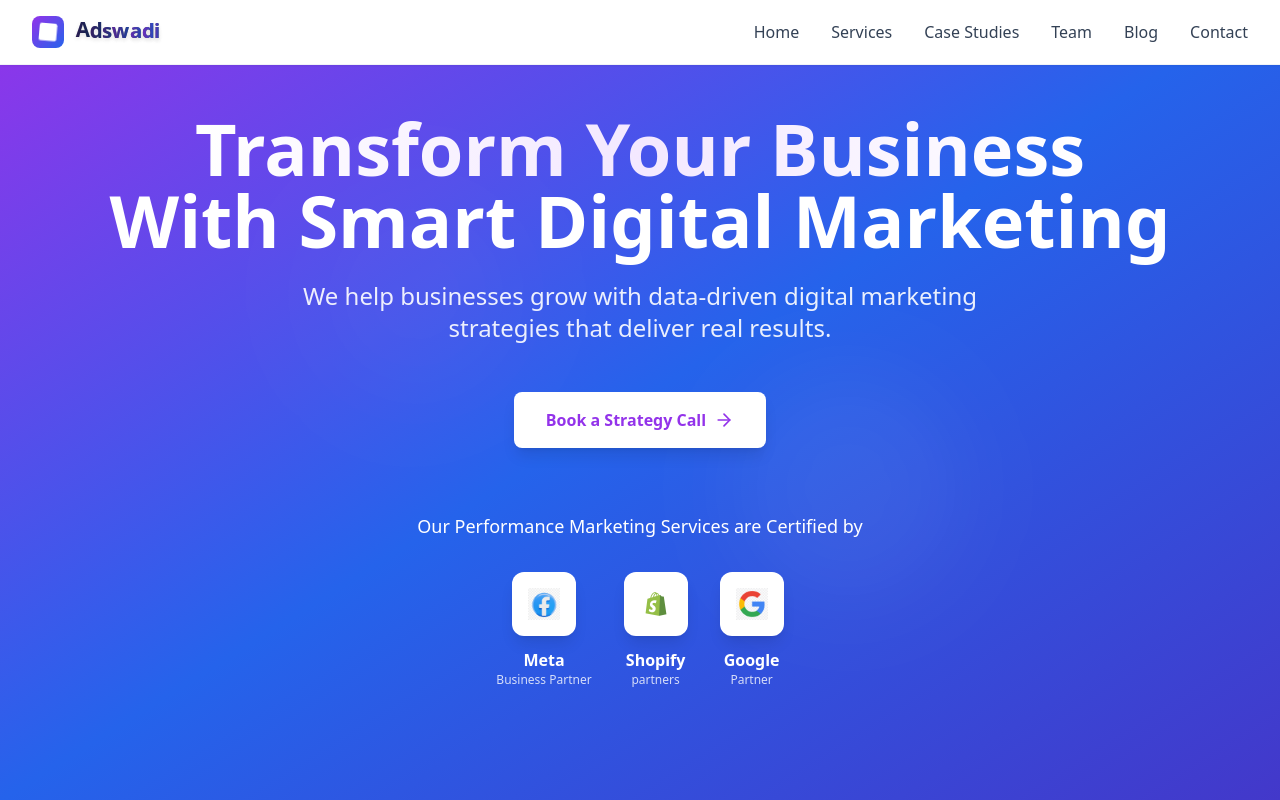
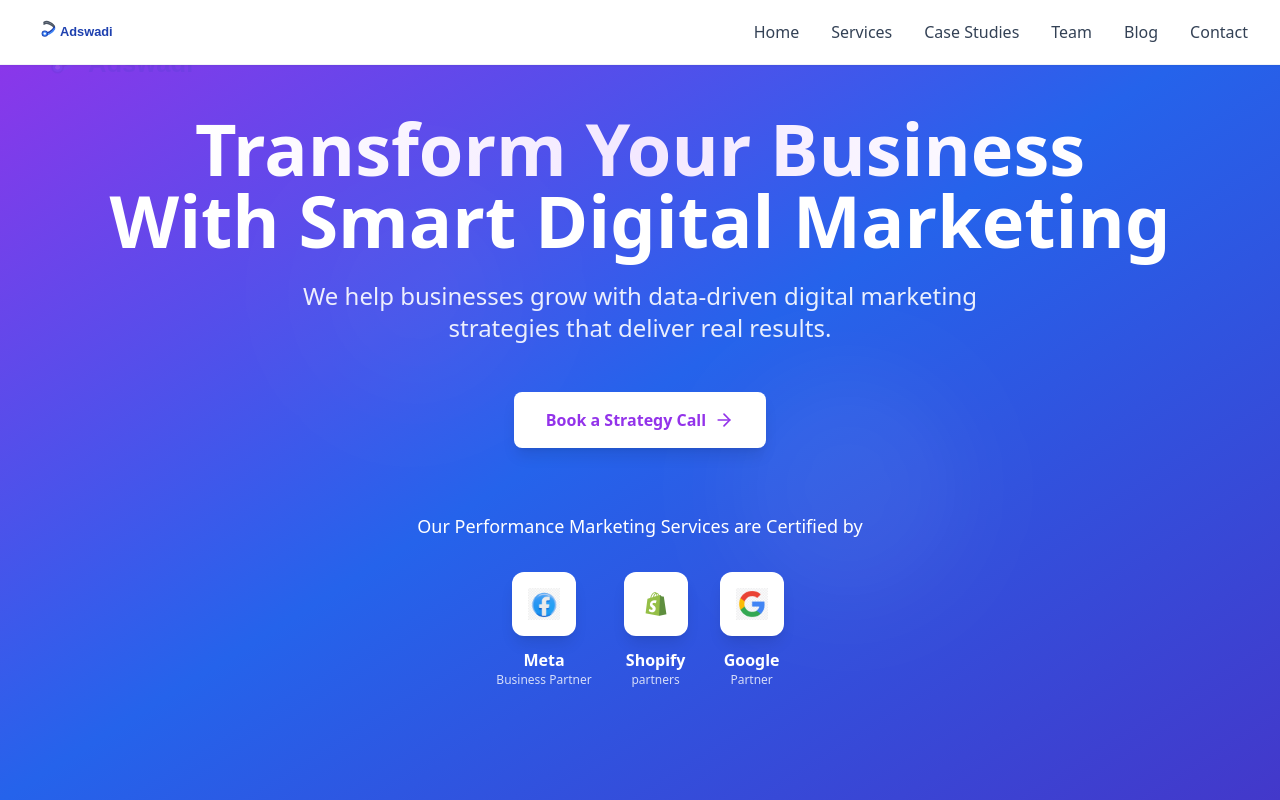
Before and after one commit to adimizexpert/AdswadiWebsite, a React (Vite) app: page / in a window 1280 px wide. Shown: the top 800 px of the page. Built offline with nearby package versions, Linux system fonts and the light colour scheme.

Commit message:
Add Adswadi logo to navbar, footer, and hero section - Professional branding throughout the site

```diff
--- a/src/components/Footer.tsx
+++ b/src/components/Footer.tsx
@@ -63,10 +63,15 @@ const Footer: React.FC = () => {
               className="mb-6"
             >
               <div className="flex items-center space-x-2 mb-4">
-                <div className="w-10 h-10 bg-gradient-to-br from-blue-600 to-purple-600 rounded-xl flex items-center justify-center">
-                  <span className="text-white font-bold text-lg">A</span>
-                </div>
-                <span className="text-2xl font-bold">ADSWADi</span>
+                <motion.img
+                  src="/adswadi-logo.svg"
+                  alt="Adswadi Logo"
+                  className="h-10 w-auto"
+                  whileHover={{
+                    scale: 1.05,
+                    transition: { duration: 0.2 }
+                  }}
+                />
               </div>
               <p className="text-slate-300 leading-relaxed mb-6">
                 Transforming businesses through data-driven digital marketing strategies.
--- a/src/components/Header.tsx
+++ b/src/components/Header.tsx
@@ -26,51 +26,6 @@ const Header: React.FC = () => {
   // WhatsApp link with pre-filled message
   const whatsappLink = `https://wa.me/918678830021?text=Hi%20Adswadi%20team!%20I'm%20interested%20in%20your%20digital%20marketing%20services.%20Can%20you%20help%20me%20grow%20my%20business?`;
 
-  // Animated logo text
-  const logoText = "Adswadi";
-  const logoVariants = {
-    hidden: { opacity: 0 },
-    visible: {
-      opacity: 1,
-      transition: {
-        staggerChildren: 0.08,
-        delayChildren: 0.1
-      }
-    }
-  };
-
-  const letterVariants = {
-    hidden: {
-      opacity: 0,
-      y: 30,
-      scale: 0.5,
-      rotateX: -90
-    },
-    visible: {
-      opacity: 1,
-      y: 0,
-      scale: 1,
-      rotateX: 0,
-      transition: {
-        duration: 0.4,
-        ease: "easeOut" as const
-      }
-    }
-  };
-
-  const continuousVariants = {
-    animate: {
-      y: [0, -2, 0],
-      scale: [1, 1.05, 1],
-      transition: {
-        duration: 2,
-        repeat: Infinity,
-        ease: "easeInOut" as const,
-        staggerChildren: 0.1
-      }
-    }
-  };
-
   return (
     <motion.header
       initial={{ y: -100 }}
@@ -84,89 +39,15 @@ const Header: React.FC = () => {
             whileHover={{ scale: 1.05 }}
             className="flex items-center"
           >
-            <div className="flex items-center space-x-3">
-              {/* Logo Icon */}
-              <motion.div
-                className="w-8 h-8 bg-gradient-to-br from-purple-600 to-blue-600 rounded-lg flex items-center justify-center"
+            <motion.img
+              src="/adswadi-logo.svg"
+              alt="Adswadi Logo"
+              className="h-8 w-auto"
               whileHover={{
                 scale: 1.1,
-                  rotate: 5,
                 transition: { duration: 0.2 }
               }}
-              >
-                <motion.div
-                  className="w-4 h-4 bg-white rounded-sm"
-                  animate={{
-                    scale: [1, 1.1, 1],
-                    rotate: [0, 5, 0]
-                  }}
-                  transition={{
-                    duration: 2,
-                    repeat: Infinity,
-                    ease: "easeInOut"
-                  }}
-                ></motion.div>
-              </motion.div>
-
-              {/* Animated Logo Text */}
-              <motion.div className="flex">
-                {logoText.split('').map((letter, index) => (
-                  <motion.span
-                    key={index}
-                    initial={{ opacity: 0, y: 30, scale: 0.5, rotateX: -90 }}
-                    animate={{
-                      opacity: 1,
-                      y: [0, -3, 0],
-                      scale: [1, 1.05, 1],
-                      rotateX: 0
-                    }}
-                    transition={{
-                      duration: 0.4,
-                      delay: index * 0.08,
-                      y: {
-                        duration: 2,
-                        repeat: Infinity,
-                        ease: "easeInOut",
-                        delay: index * 0.1
-                      },
-                      scale: {
-                        duration: 2,
-                        repeat: Infinity,
-                        ease: "easeInOut",
-                        delay: index * 0.1
-                      }
-                    }}
-                    whileHover={{
-                      y: -8,
-                      scale: 1.4,
-                      color: "#7c3aed",
-                      textShadow: "0 6px 12px rgba(124, 58, 237, 0.4)",
-                      transition: { duration: 0.3 }
-                    }}
-                    className="text-xl font-bold text-slate-900 cursor-pointer inline-block relative"
-                    style={{
-                      textShadow: "0 2px 4px rgba(0,0,0,0.1)",
-                      transition: "all 0.3s ease"
-                    }}
-                  >
-                    {letter}
-                    <motion.div
-                      className="absolute inset-0 bg-gradient-to-r from-purple-600 to-blue-600 bg-clip-text text-transparent opacity-0"
-                      animate={{
-                        opacity: [0, 0.8, 0]
-                      }}
-                      transition={{
-                        duration: 2.5,
-                        repeat: Infinity,
-                        delay: index * 0.15
-                      }}
-                    >
-                      {letter}
-                    </motion.div>
-                  </motion.span>
-                ))}
-              </motion.div>
-            </div>
+            />
           </motion.div>
 
           {/* Desktop Navigation */}
@@ -221,17 +102,24 @@ const Header: React.FC = () => {
                   {item.name}
                 </motion.a>
               ))}
+
+              {/* Mobile CTA Button */}
+              <motion.div
+                initial={{ opacity: 0, y: 20 }}
+                animate={{ opacity: 1, y: 0 }}
+                transition={{ delay: 0.3 }}
+                className="pt-4"
+              >
                 <motion.a
                   href={whatsappLink}
                   target="_blank"
                   rel="noopener noreferrer"
-                initial={{ opacity: 0, x: -20 }}
-                animate={{ opacity: 1, x: 0 }}
-                transition={{ delay: navItems.length * 0.1 }}
-                className="w-full bg-slate-800 text-white px-6 py-3 rounded-lg font-semibold shadow-lg text-center block"
+                  whileTap={{ scale: 0.95 }}
+                  className="block w-full bg-gradient-to-r from-purple-600 to-blue-600 text-white text-center py-3 px-6 rounded-lg font-semibold shadow-lg hover:shadow-xl transition-all duration-300"
                 >
-                Book a Strategy Call
+                  Get Started
                 </motion.a>
+              </motion.div>
             </div>
           </motion.div>
         )}
--- a/src/components/Hero.tsx
+++ b/src/components/Hero.tsx
@@ -82,6 +82,15 @@ const Hero: React.FC = () => {
 
       {/* Gradient Overlay */}
       <div className="absolute inset-0 bg-gradient-to-br from-purple-600/80 via-blue-600/80 to-indigo-700/80"></div>
+
+      {/* Logo Watermark */}
+      <div className="absolute top-8 left-8 opacity-10">
+        <img
+          src="/adswadi-logo.svg"
+          alt="Adswadi"
+          className="h-16 w-auto"
+        />
+      </div>
 
       {/* Animated Background Elements */}
       <div className="absolute inset-0">
```
Also changed, not shown: public/adswadi-logo.svg (added). Lines whose indentation alone changed are shown as unchanged.
